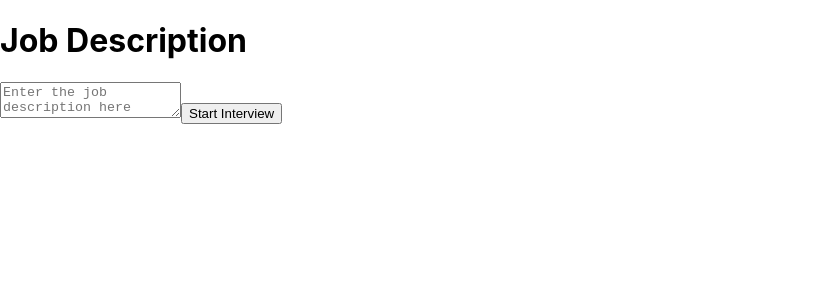
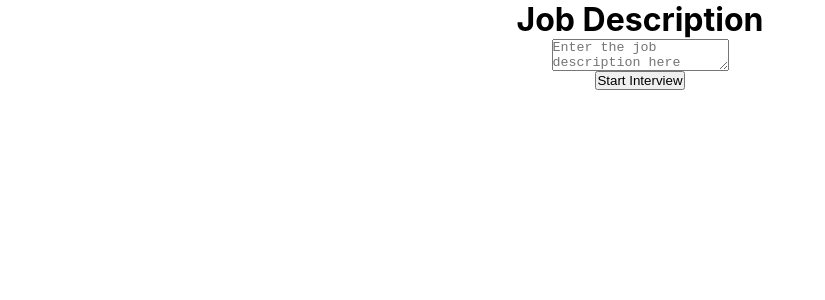
Before and after one commit to guptapalak26/IntervYOU, a React (Create React App) app: page / in a window 1280 px wide. Shown: the top 300 px of the page, without its empty margins (0-825 px from the left). Built offline with nearby package versions, Linux system fonts and the light colour scheme.

Commit message:
added interview page and routing

```diff
--- a/src/App.css
+++ b/src/App.css
@@ -1,38 +1,12 @@
-/* .App {
-  text-align: center;
+* {
+  padding: 0;
+  margin: 0;
+  box-sizing: border-box;
 }
 
-.App-logo {
-  height: 40vmin;
-  pointer-events: none;
+#job-description-container {
+  display: flex;
+  justify-content: center;
+  align-items: center;
+  flex-direction: column;
 }
-
-@media (prefers-reduced-motion: no-preference) {
-  .App-logo {
-    animation: App-logo-spin infinite 20s linear;
-  }
-}
-
-.App-header {
-  background-color: #282c34;
-  min-height: 100vh;
-  display: flex;
-  flex-direction: column;
-  align-items: center;
-  justify-content: center;
-  font-size: calc(10px + 2vmin);
-  color: white;
-}
-
-.App-link {
-  color: #61dafb;
-}
-
-@keyframes App-logo-spin {
-  from {
-    transform: rotate(0deg);
-  }
-  to {
-    transform: rotate(360deg);
-  }
-} */
--- a/src/App.js
+++ b/src/App.js
@@ -1,10 +1,19 @@
 import './App.css';
-import JobDescription from './components/jobDescription';
+import { BrowserRouter as Router, Routes, Route } from 'react-router-dom';
+import JobDescription from './pages/jobDescription'; // Correct import
+import Interview from './pages/interview'; // Correct import
 
 function App() {
   return (
     <div className="App">
-      <JobDescription />
+      <Router>
+        <Routes>
+          {/* Route for Job Description */}
+          <Route path="/" element={<JobDescription />} />
+          {/* Route for Interview */}
+          <Route path="/interview" element={<Interview />} />
+        </Routes>
+      </Router>
     </div>
   );
 }
--- /dev/null
+++ b/src/pages/interview.js
@@ -0,0 +1,23 @@
+import React, { useEffect, useState } from 'react';
+
+const Interview = () => {
+  const [jobDescription, setJobDescription] = useState('');
+
+  useEffect(() => {
+    // Retrieve the job description from local storage
+    const savedJobDescription = localStorage.getItem('jobDescription');
+    if (savedJobDescription) {
+      setJobDescription(savedJobDescription);
+    }
+  }, []);
+
+  return (
+    <div id="interview-container">
+      <h1>Interview Page</h1>
+      <p>Job Description:</p>
+      <p>{jobDescription}</p>
+    </div>
+  );
+};
+
+export default Interview;
--- a/src/components/jobDescription.js
+++ b/src/pages/jobDescription.js
@@ -1,19 +1,20 @@
 import React, { useState } from 'react';
-// import { useNavigate } from 'react-router-dom';
+import { useNavigate } from 'react-router-dom';
 
 const JobDescription = () => {
   const [jobDescription, setJobDescription] = useState('');
-//   const navigate = useNavigate();
+  const navigate = useNavigate(); // Use navigate for routing
 
   const handleStartInterview = () => {
-    // Save job description to local storage or pass it via state management
+    // Save job description to local storage
     localStorage.setItem('jobDescription', jobDescription);
-    // navigate('/interview');
+    // Navigate to the Interview page
+    navigate('/interview');
   };
 
   return (
-    <div>
-      <h1>Job Description</h1>
+    <div id="job-description-container">
+      <h1 id="job-description-heading">Job Description</h1>
       <textarea
         value={jobDescription}
         onChange={(e) => setJobDescription(e.target.value)}
```
